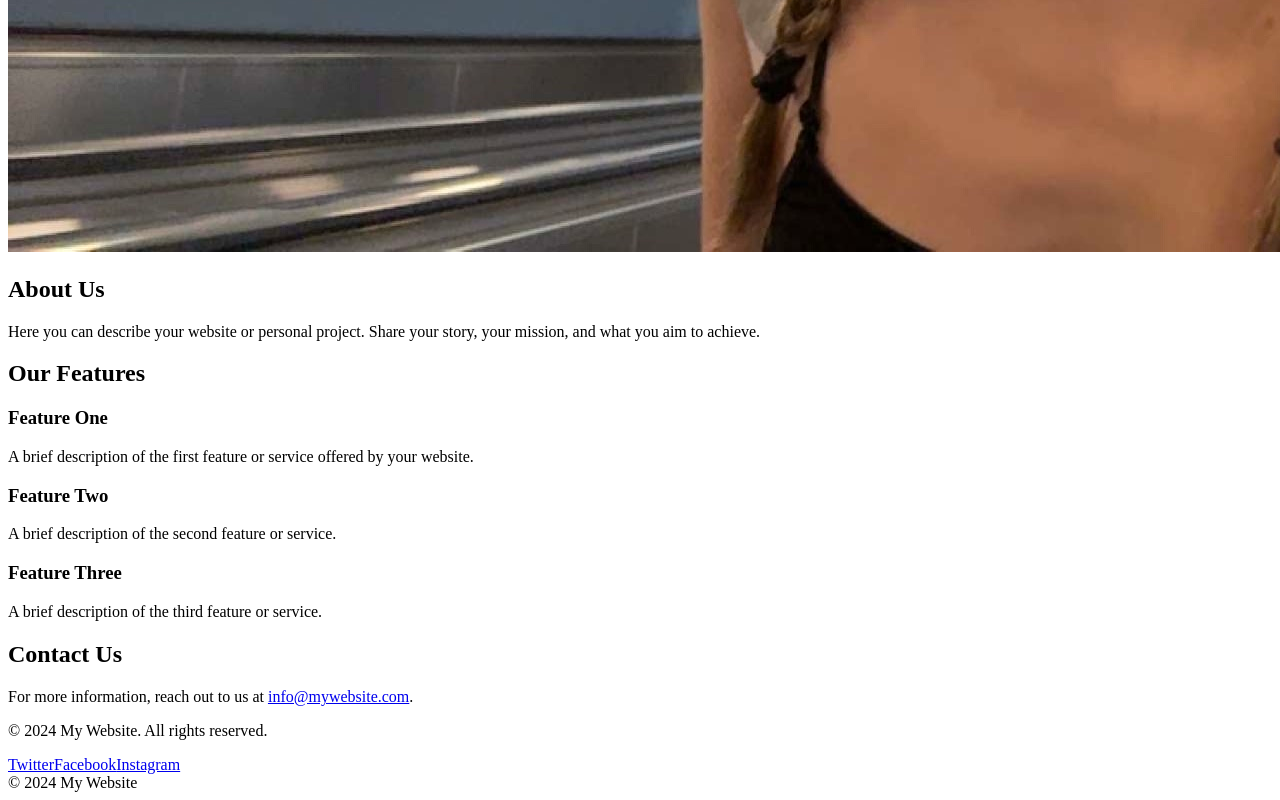
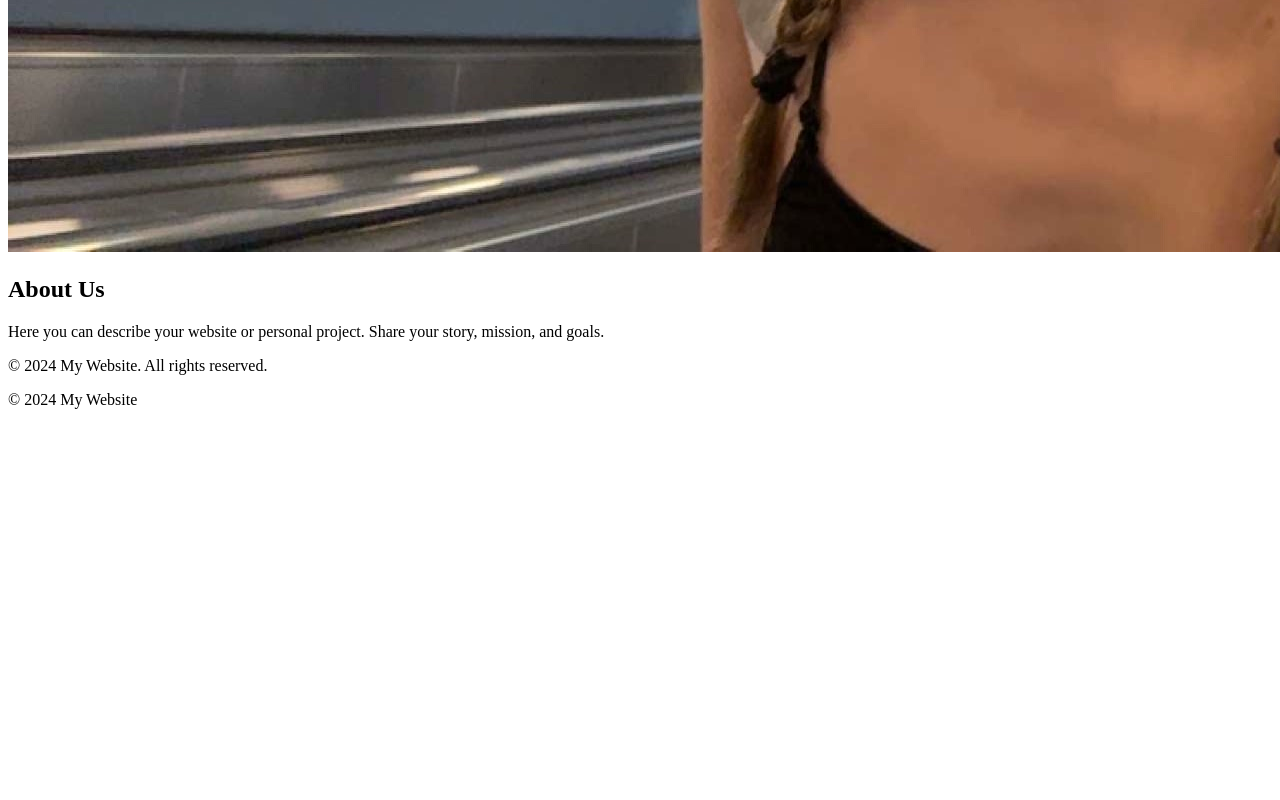
Before and after one commit to fullstacknyc/web, a Next.js app: page / in a window 1280 px wide. Shown: the part 1215-2015 px from the top of the page. After the commit the page ends 1632 px from the top, so only its background shows below. Built offline with nearby package versions, Linux system fonts and the light colour scheme.

Commit message:
trying to get tailwind working

```diff
--- a/src/app/page.tsx
+++ b/src/app/page.tsx
@@ -1,13 +1,9 @@
-import Image from "next/image";
-
 export default function Home() {
   return (
     <div className="container mx-auto p-8">
       {/* Header Section */}
       <header className="header flex justify-between items-center py-4">
-        <div className="logo">
-          <h1 className="text-4xl font-bold">My Website</h1>
-        </div>
+        <h1 className="text-4xl font-bold">My Website</h1>
         <nav className="nav flex gap-4">
           <a href="#about" className="hover:underline">About</a>
           <a href="#features" className="hover:underline">Features</a>
@@ -18,15 +14,11 @@ export default function Home() {
       {/* Hero Section */}
       <section className="hero bg-gray-100 text-center py-16">
         <h2 className="text-5xl font-semibold mb-4">Welcome to My Website</h2>
-        <p className="text-lg mb-8">
-          Discover more about my project, services, and what we can do together!
-        </p>
-        <Image
-          src="/shawty.JPG" // Use your image or a banner
-          alt="Banner Image"
-          width={2208}
-          height={1242}
-          className="mx-auto"
+        <p className="text-lg mb-8">Discover more about my project and services!</p>
+        <img
+          src="/shawty.JPG"
+          alt="JPG of my gf"
+          className="mx-auto w-96 h-auto"
         />
       </section>
 
@@ -34,52 +26,13 @@ export default function Home() {
       <section id="about" className="about py-16">
         <h2 className="text-3xl font-bold text-center mb-8">About Us</h2>
         <p className="text-center max-w-2xl mx-auto">
-          Here you can describe your website or personal project. Share your story, your
-          mission, and what you aim to achieve.
-        </p>
-      </section>
-
-      {/* Features Section */}
-      <section id="features" className="features py-16 bg-gray-100">
-        <h2 className="text-3xl font-bold text-center mb-8">Our Features</h2>
-        <div className="flex flex-wrap justify-center gap-8">
-          <div className="feature-item text-center p-4 bg-white shadow-md rounded-lg max-w-xs">
-            <h3 className="text-xl font-semibold">Feature One</h3>
-            <p className="mt-2">
-              A brief description of the first feature or service offered by your website.
-            </p>
-          </div>
-          <div className="feature-item text-center p-4 bg-white shadow-md rounded-lg max-w-xs">
-            <h3 className="text-xl font-semibold">Feature Two</h3>
-            <p className="mt-2">
-              A brief description of the second feature or service.
-            </p>
-          </div>
-          <div className="feature-item text-center p-4 bg-white shadow-md rounded-lg max-w-xs">
-            <h3 className="text-xl font-semibold">Feature Three</h3>
-            <p className="mt-2">
-              A brief description of the third feature or service.
-            </p>
-          </div>
-        </div>
-      </section>
-
-      {/* Contact Section */}
-      <section id="contact" className="contact py-16">
-        <h2 className="text-3xl font-bold text-center mb-8">Contact Us</h2>
-        <p className="text-center">
-          For more information, reach out to us at <a href="mailto:info@mywebsite.com" className="underline">info@mywebsite.com</a>.
+          Here you can describe your website or personal project. Share your story, mission, and goals.
         </p>
       </section>
 
       {/* Footer */}
       <footer className="footer py-8 text-center">
         <p>&copy; 2024 My Website. All rights reserved.</p>
-        <div className="social-media flex justify-center gap-4 mt-4">
-          <a href="https://twitter.com" className="hover:underline">Twitter</a>
-          <a href="https://facebook.com" className="hover:underline">Facebook</a>
-          <a href="https://instagram.com" className="hover:underline">Instagram</a>
-        </div>
       </footer>
     </div>
   );
--- a/styles/globals.css
+++ b/styles/globals.css
@@ -1,25 +1,4 @@
-body {
-  margin: 0;
-  font-family: -apple-system, BlinkMacSystemFont, "Segoe UI", Roboto, "Helvetica Neue", Arial, sans-serif;
-  background-color: #f4f4f4;
-}
-
-.container {
-  max-width: 1200px;
-  margin: 0 auto;
-  padding: 20px;
-}
-
-header {
-  background-color: #333;
-  color: white;
-  padding: 10px 0;
-  text-align: center;
-}
-
-footer {
-  background-color: #333;
-  color: white;
-  text-align: center;
-  padding: 10px 0;
-}
+/* src/styles/globals.css */
+@tailwind base;
+@tailwind components;
+@tailwind utilities;
--- a/tailwind.config.ts
+++ b/tailwind.config.ts
@@ -2,8 +2,6 @@ import type { Config } from "tailwindcss";
 
 const config: Config = {
   content: [
-    "./src/pages/**/*.{js,ts,jsx,tsx,mdx}",
-    "./src/components/**/*.{js,ts,jsx,tsx,mdx}",
     "./src/app/**/*.{js,ts,jsx,tsx,mdx}",
   ],
   theme: {
```
